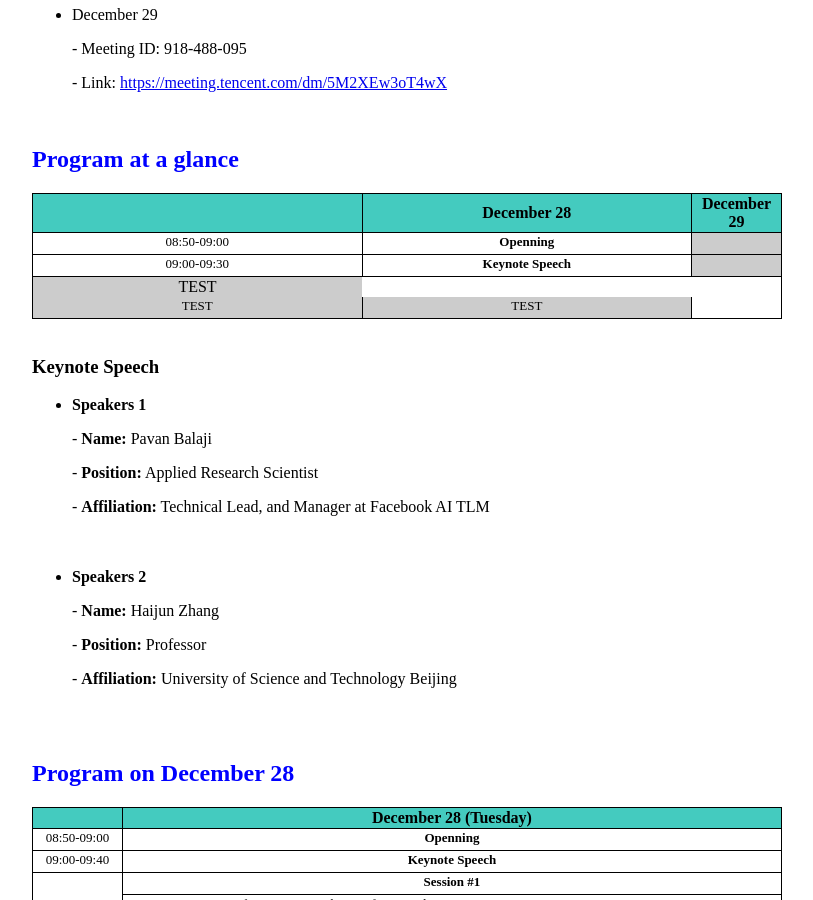
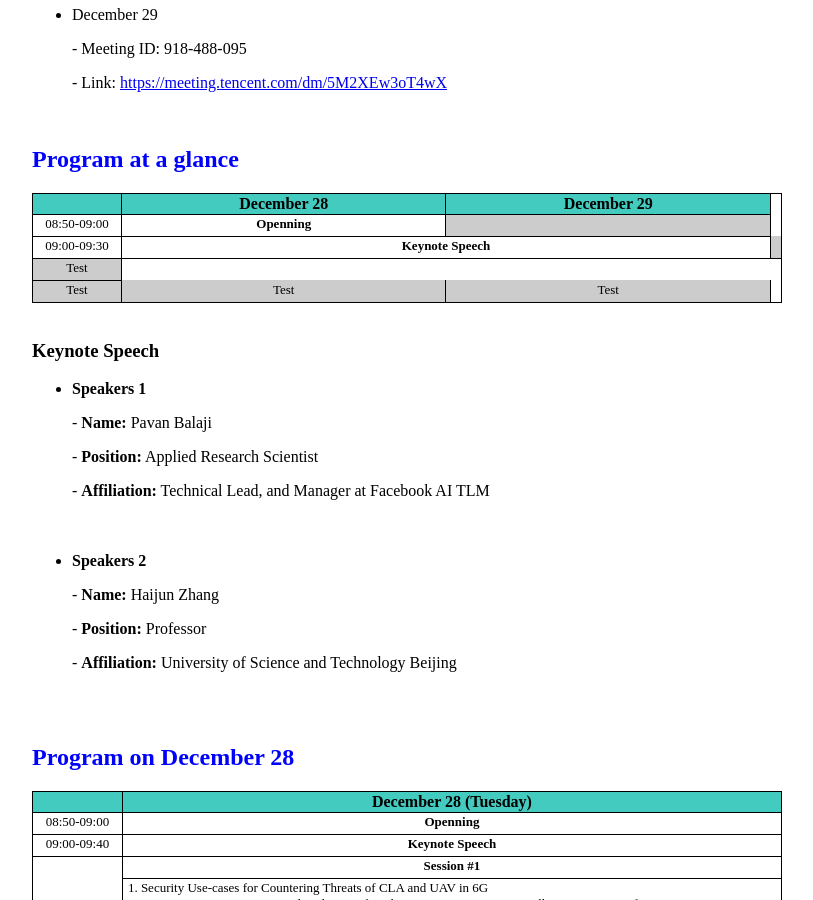
Before and after one commit to icea-conf/2021, a Jekyll site: the page built from program/index.html, in a window 1280 px wide and 900 px high, scrolled down 633 px. Shown: the whole window, without its empty margins (233-1046 px from the left). Built offline with Jekyll 4.4.1, drawn with Linux system fonts in a browser that asks for light colours.

Commit message:
Update index.html

```diff
--- a/program/index.html
+++ b/program/index.html
@@ -25,29 +25,29 @@ title: ACM ICEA 2021
                     <tbody style="text-align: center">
                          <tr>
                               <td class="theader1" width="12%"></td>
-                              <td class="theader1" width="44%" colspan="2"><b>December 28</b></td>
-                              <td class="theader1" width="44%" colspan="2"><b>December 29</b></td>
+                              <td class="theader1" width="44%"><b>December 28</b></td>
+                              <td class="theader1" width="44%"><b>December 29</b></td>
                          </tr>
 
                          <tr>
-                              <td class="tcontent4" width="12%">08:50-09:00</td>
-                              <td class="tcontent4" width="44%" colspan="2"><b>Openning</b></td>
-                              <td class="tcontent4" width="44%" colspan="2" style="background-color:#CCCCCC"></td>
+                              <td class="tcontent4">08:50-09:00</td>
+                              <td class="tcontent4"><b>Openning</b></td>
+                              <td class="tcontent4" style="background-color:#CCCCCC"></td>
                          </tr>
 
                          <tr>
-                              <td class="tcontent4" width="12%" rawspan="2">09:00-09:30</td>
-                              <td class="tcontent4" width="44%" rawspan="2" colspan="2"><b>Keynote Speech</b></td>
-                              <td class="tcontent4" width="44%" colspan="2" style="background-color:#CCCCCC"></td>
+                              <td class="tcontent4" rawspan="2">09:00-09:30</td>
+                              <td class="tcontent4" rawspan="2" colspan="2"><b>Keynote Speech</b></td>
+                              <td class="tcontent4" style="background-color:#CCCCCC"></td>
                          </tr>
 
                          <tr>
-                              <td width="44%" rawspan="2" style="background-color:#CCCCCC">TEST</td>
+                              <td class="tcontent4" style="background-color:#CCCCCC">Test</td>
                          </tr>
                          <tr>
-
-                              <td class="tcontent4" width="44%" style="background-color:#CCCCCC">TEST</td>
-                              <td class="tcontent4" width="44%" style="background-color:#CCCCCC">TEST</td>
+                              <td class="tcontent4" style="background-color:#CCCCCC">Test</td>
+                              <td class="tcontent4" style="background-color:#CCCCCC">Test</td>
+                              <td class="tcontent4" style="background-color:#CCCCCC">Test</td>
                          </tr>
 
 
```
